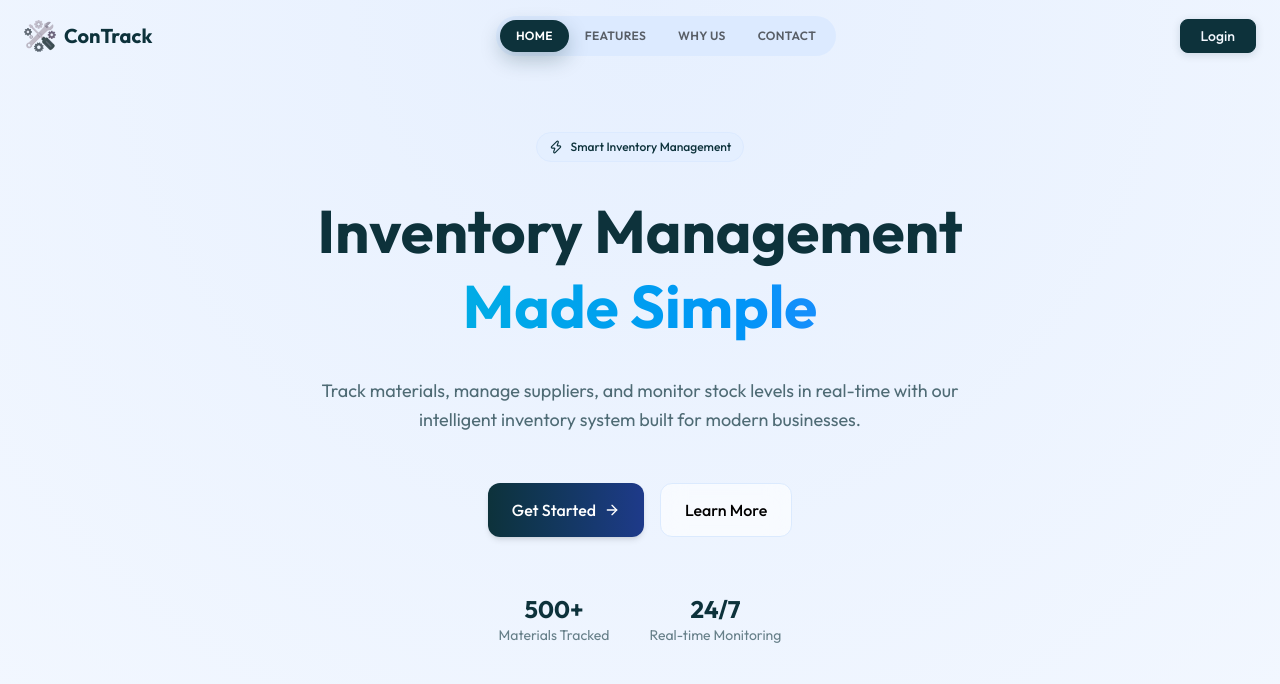
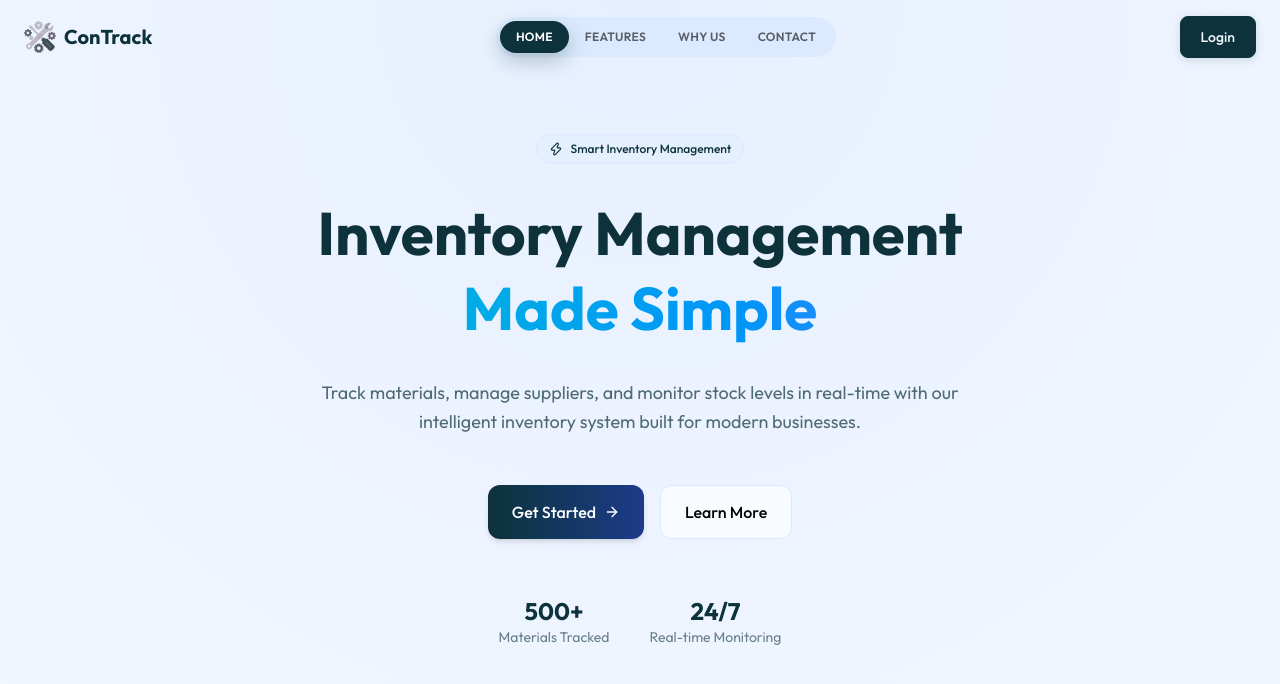
Before and after one commit to nthldnna/contrack, a Next.js app: page / in a window 1280 px wide. Shown: the top 684 px of the page. Built offline with nearby package versions, Linux system fonts and the light colour scheme.

Commit message:
style: update login button hover effect and padding size

```diff
--- a/src/app/page.tsx
+++ b/src/app/page.tsx
@@ -126,7 +126,8 @@ export default function Home() {
               ) : (
                 <a
                   href="/login"
-                  className="btn-sub px-5 py-1.5 rounded-lg text-sm font-medium transition-all hover:shadow-sm"                >
+                  className="btn-sub px-5 py-2.5 rounded-lg text-sm font-medium transition-all hover:shadow-md"
+                >
                   Login
                 </a>
               )}
```
